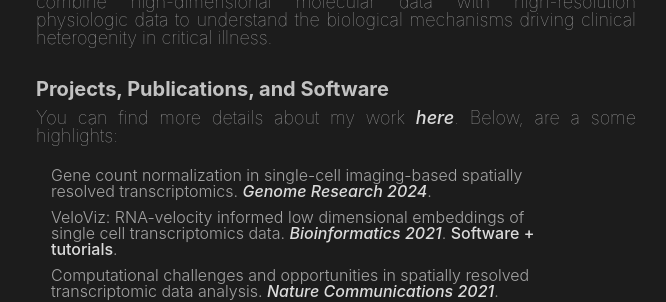
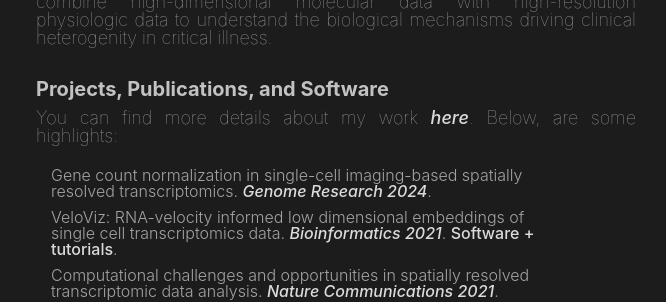
Before and after one commit to LylaAtta/LylaAtta.github.io, a Jekyll site: the page index.html, which Jekyll copies as it is, in a window 1280 px wide and 1267 px high. Shown: the part 429-731 px from the top of the window, without its empty margins (37-703 px from the left). Built offline with Jekyll 4.4.1, drawn with Linux system fonts in a browser that asks for light colours.

Commit message:
Update index.html

```diff
--- a/index.html
+++ b/index.html
@@ -26,7 +26,7 @@
 
 
     <h6><a id="work"></a>Projects, Publications, and Software</h6>
-        <p>You can find more details about my work <a class="general" href="docs/cv.html"><em>here</em></a>. Below, are a some  highlights:</p>
+        <p>You can find more details about my work <a class="general" href="docs/cv.html"><em>here</em></a>. Below, are some  highlights:</p>
     <ul>
         <li>Gene count normalization in single-cell imaging-based spatially resolved transcriptomics. <a class="general" href="https://genomebiology.biomedcentral.com/articles/10.1186/s13059-024-03303-w"><em>Genome Research 2024</em></a>. </li>
         <li>VeloViz: RNA-velocity informed low dimensional embeddings of single cell transcriptomics data. <a class="general" href="https://doi.org/10.1093/bioinformatics/btab653"><em>Bioinformatics 2021</em></a>. <a class="general" href="https://jef.works/veloviz/">Software + tutorials</a>. <li>
```
